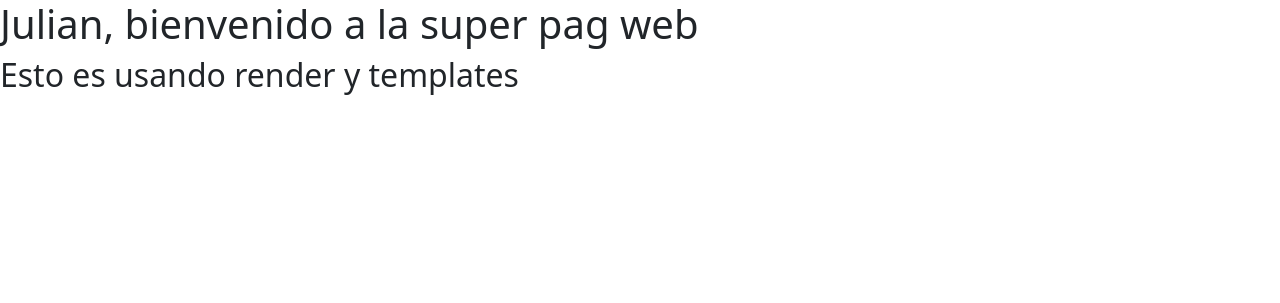
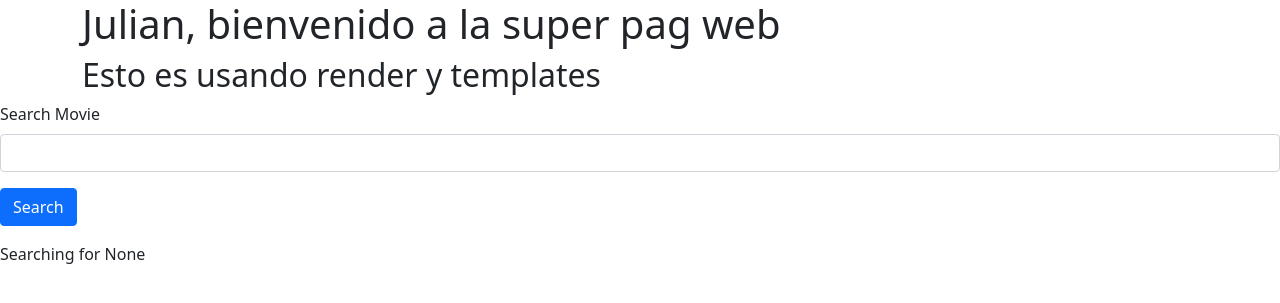
Before and after one commit to jgomezb11/taller1_project, a Django app: page /movie/ in a window 1280 px wide. Shown: the top 303 px of the page. Run offline with Django 4.2, Linux system fonts and the light colour scheme.

Commit message:
Formulario de busqueda

```diff
--- a/movie/admin.py
+++ b/movie/admin.py
@@ -1,3 +1,6 @@
 from django.contrib import admin
+from .models import Movie
+# Register your models here.
 
-# Register your models here.
+
+admin.site.register(Movie)
--- a/movie/models.py
+++ b/movie/models.py
@@ -1,3 +1,9 @@
 from django.db import models
 
 # Create your models here.
+
+class Movie(models.Model):
+    title = models.CharField(max_length=100)
+    description = models.CharField(max_length=250)
+    image = models.ImageField(upload_to='movie/images/')
+    url = models.URLField(blank=True)
--- a/movie/templates/movie.html
+++ b/movie/templates/movie.html
@@ -2,6 +2,17 @@
     <link href="https://cdn.jsdelivr.net/npm/bootstrap@5.1.3/dist/css/bootstrap.min.css" rel="stylesheet" integrity="sha384-1BmE4kWBq78iYhFldvKuhfTAU6auU8tT94WrHftjDbrCEXSU1oBoqyl2QvZ6jIW3" crossorigin="anonymous">
 
 </head>
-
-<h1>{{ name }}, bienvenido a la super pag web</h1>
-<h2>Esto es usando render y templates</h2>
+<div class="container">
+    <h1>{{ name }}, bienvenido a la super pag web</h1>
+    <h2>Esto es usando render y templates</h2>
+</div>
+<div class="form">
+    <form action=''>
+        <div class="mb-3">
+          <label for="exampleInputEmail1" class="form-label">Search Movie</label>
+          <input type="text" class="form-control" name="searchMovie">
+        </div>
+        <button type="submit" class="btn btn-primary">Search</button>
+      </form>
+      Searching for {{searchTerm}}
+</div>
--- a/movie/views.py
+++ b/movie/views.py
@@ -1,8 +1,13 @@
 import re
 from django.shortcuts import render
 from django.http import HttpResponse
+from django.urls import re_path
 
 # Create your views here.
 
+def about(request):
+    return HttpResponse('<h1>Welcome to about page</h1>')
+
 def movie(request):
-    return render(request, 'movie.html', {'name':'Julian'})
+    searchTerm = request.GET.get('searchMovie')
+    return render(request, 'movie.html', {'name':'Julian', 'searchTerm':searchTerm})
--- a/taller1/urls.py
+++ b/taller1/urls.py
@@ -17,7 +17,13 @@ from django.contrib import admin
 from django.urls import path
 from movie import views as movieviews
 
+from django.conf.urls.static import static
+from django.conf import settings
+
 urlpatterns = [
     path('admin/', admin.site.urls),
-    path('movie/', movieviews.movie)
+    path('movie/', movieviews.movie),
+    path('about/', movieviews.about),
 ]
+
+urlpatterns += static(settings.MEDIA_URL, document_root=settings.MEDIA_ROOT)
```
Also changed, not shown: taller1/settings.py (+8 -1 lines), db.sqlite3, movie/migrations/0001_initial.py (added), taller1/media/movie/images/fondo.jpg (added).
